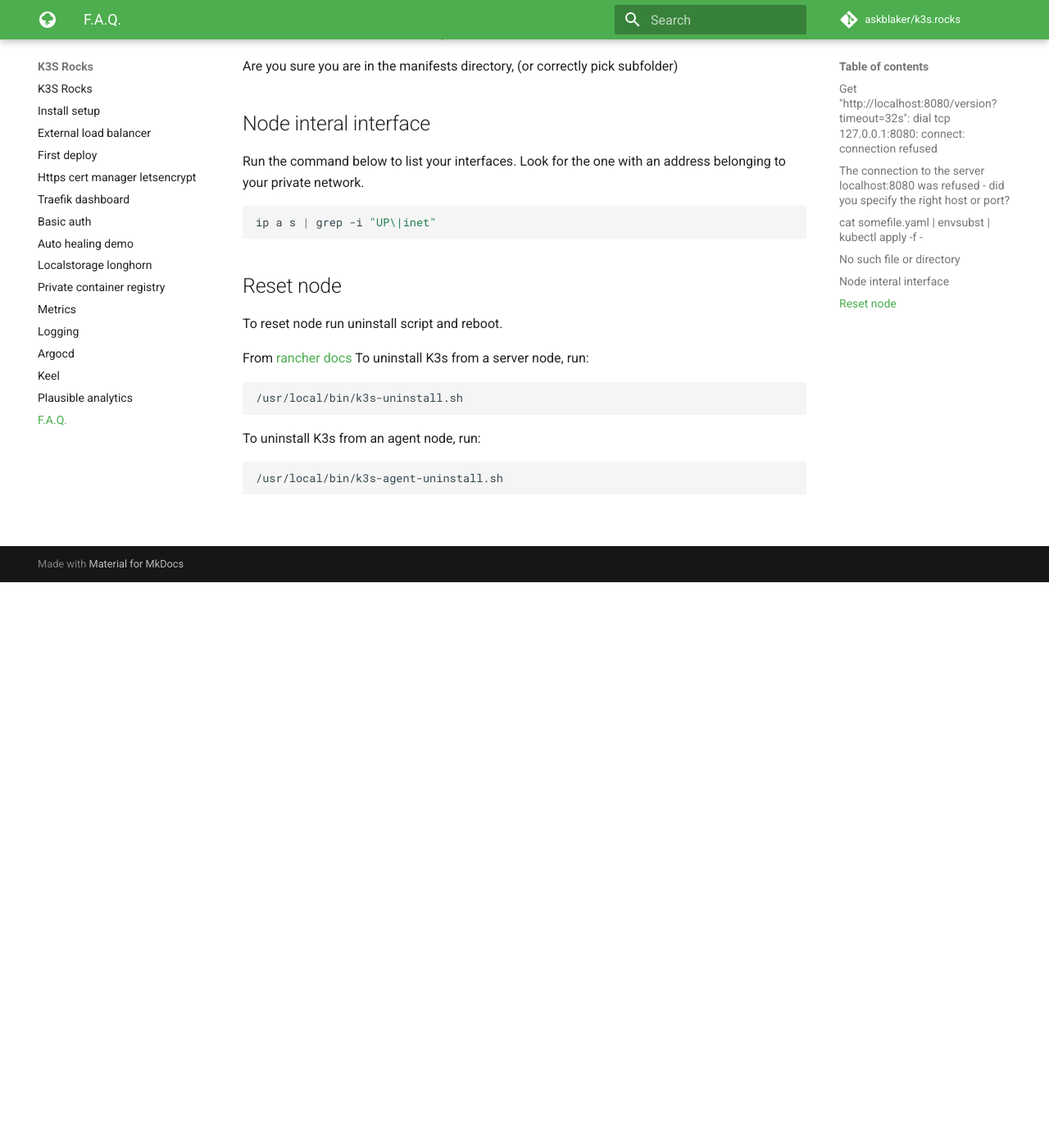
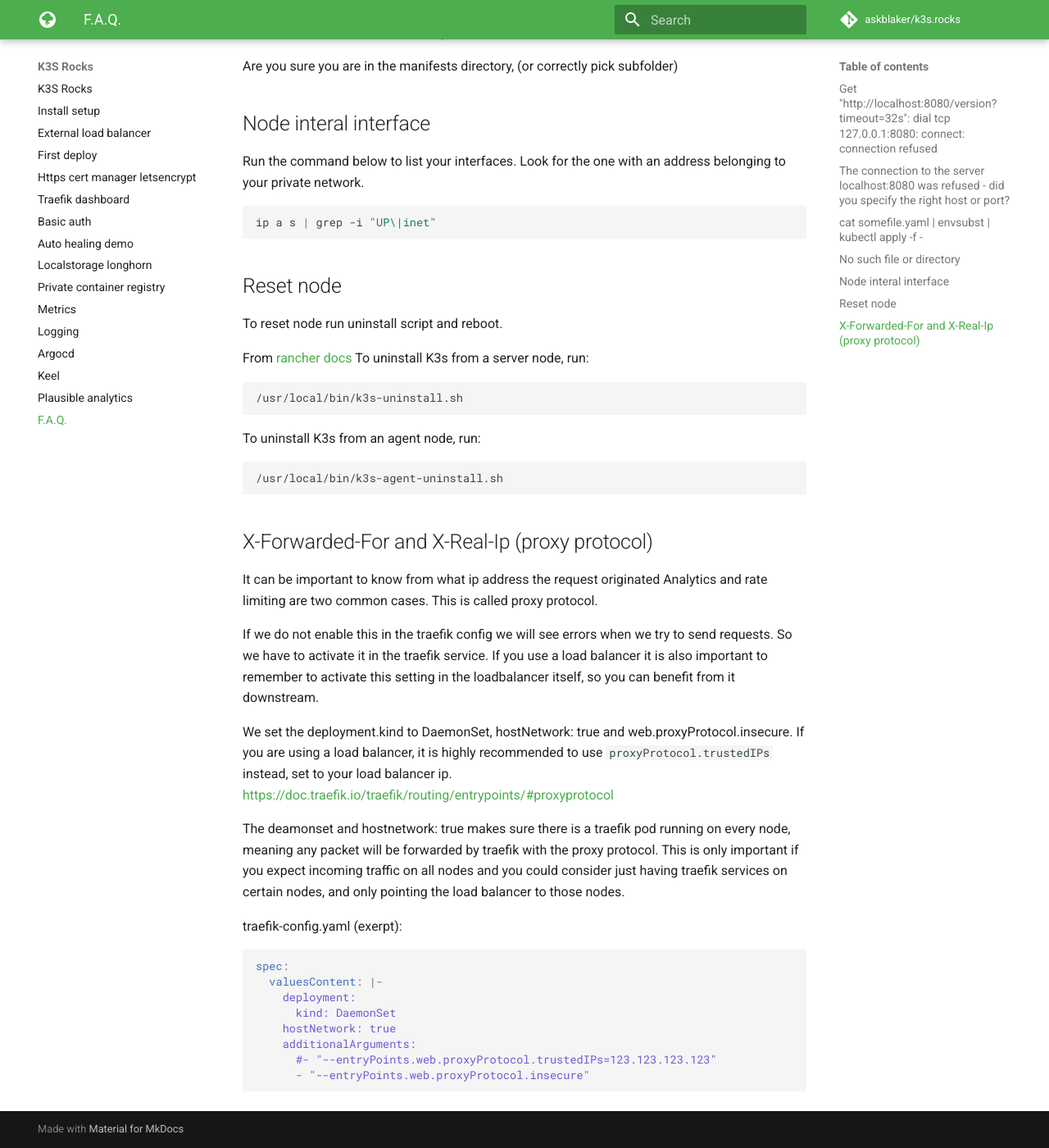
Before and after one commit to askblaker/k3s.rocks, an MkDocs documentation site: the page built from docs/faq.md, in a window 1280 px wide and 1400 px high, scrolled down 690 px. Shown: the whole window at 82% size. Built offline with MkDocs 1.6.1 and Material for MkDocs 9.7.7, drawn with Linux system fonts in a browser that asks for light colours; comment, search, counter and statistics services are not loaded.

Commit message:
feat: add Proxy protocol

````diff
--- a/docs/faq.md
+++ b/docs/faq.md
@@ -45,3 +45,26 @@
 ```bash
 /usr/local/bin/k3s-agent-uninstall.sh
 ```
+
+## X-Forwarded-For and X-Real-Ip (proxy protocol)
+
+It can be important to know from what ip address the request originated Analytics and rate limiting are two common cases. This is called proxy protocol.
+
+If we do not enable this in the traefik config we will see errors when we try to send requests. So we have to activate it in the traefik service. If you use a load balancer it is also important to remember to activate this setting in the loadbalancer itself, so you can benefit from it downstream.
+
+We set the deployment.kind to DaemonSet, hostNetwork: true and web.proxyProtocol.insecure. If you are using a load balancer, it is highly recommended to use `proxyProtocol.trustedIPs` instead, set to your load balancer ip. [https://doc.traefik.io/traefik/routing/entrypoints/#proxyprotocol](https://doc.traefik.io/traefik/routing/entrypoints/#proxyprotocol)
+
+The deamonset and hostnetwork: true makes sure there is a traefik pod running on every node, meaning any packet will be forwarded by traefik with the proxy protocol. This is only important if you expect incoming traffic on all nodes and you could consider just having traefik services on certain nodes, and only pointing the load balancer to those nodes.
+
+traefik-config.yaml (exerpt):
+
+```yaml
+spec:
+  valuesContent: |-
+    deployment:
+      kind: DaemonSet
+    hostNetwork: true
+    additionalArguments:
+      #- "--entryPoints.web.proxyProtocol.trustedIPs=123.123.123.123"
+      - "--entryPoints.web.proxyProtocol.insecure"
+```
````
